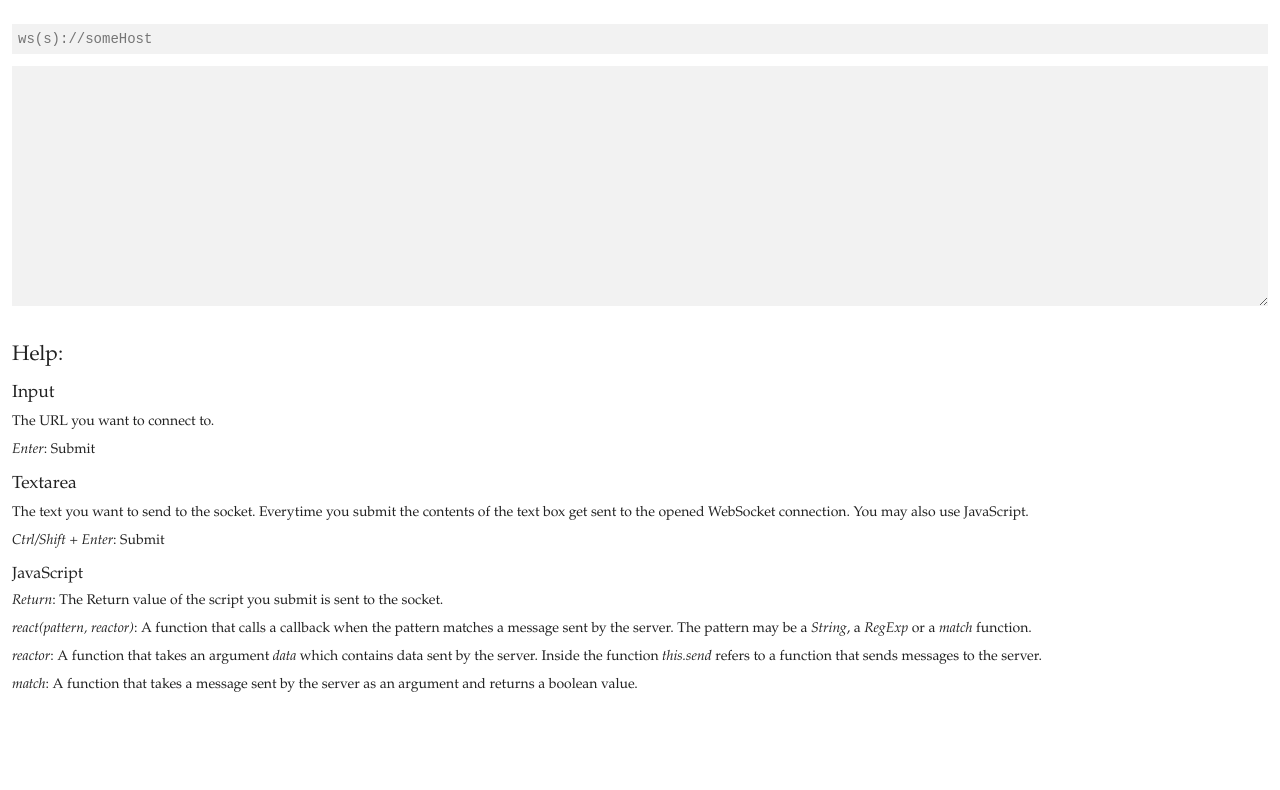
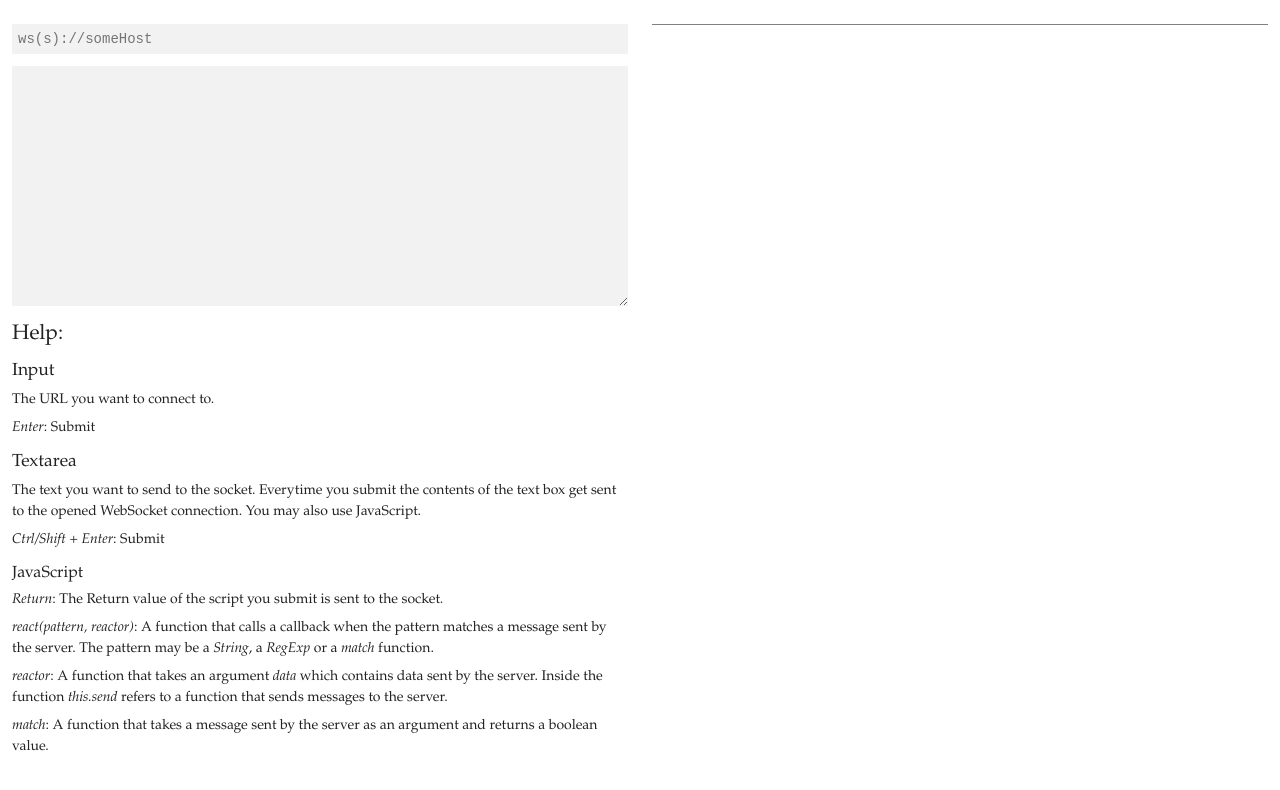
Before and after one commit to Kriegslustig/websocket-live-sandbox, a plain HTML site: page main.html in a window 1280 px wide. Drawn offline with Linux system fonts and the light colour scheme.

Commit message:
Nicen up some styles

```diff
--- a/main.html
+++ b/main.html
@@ -8,9 +8,9 @@
 </head>
 <body>
   <main>
+    <section>
       <input type="text" placeholder="ws(s)://someHost">
       <textarea></textarea>
-    <output></output>
       <section>
         <h3>Help:</h3>
         <h4>Input</h4>
@@ -25,6 +25,10 @@
         <p><i>reactor</i>: A function that takes an argument <i>data</i> which contains data sent by the server. Inside the function <i>this.send</i> refers to a function that sends messages to the server.</p>
         <p><i>match</i>: A function that takes a message sent by the server as an argument and returns a boolean value.</p>
       </section>
+    </section>
+    <section>
+      <output></output>
+    </section>
   </main>
   <script type="text/javascript" src="public/js/lib.js"></script>
   <script type="text/javascript" src="public/js/output.js"></script>
--- a/public/css/styles.css
+++ b/public/css/styles.css
@@ -6,7 +6,7 @@ html {
   font-size: 12px;
 }
 
-main {
+main > section {
   padding: 1rem;
 }
 
@@ -40,6 +40,7 @@ output {
 
 output {
   font: inherit;
+  border-top: 1px solid hsl(0,0%,50%);
 }
 
 output span {
@@ -58,3 +59,10 @@ output p {
 textarea {
   min-height: 20rem;
 }
+
+@media (min-width: 800px) {
+  main > section {
+    float: left;
+    width: 50%;
+  }
+}
```
Lines whose indentation alone changed are shown as unchanged.
